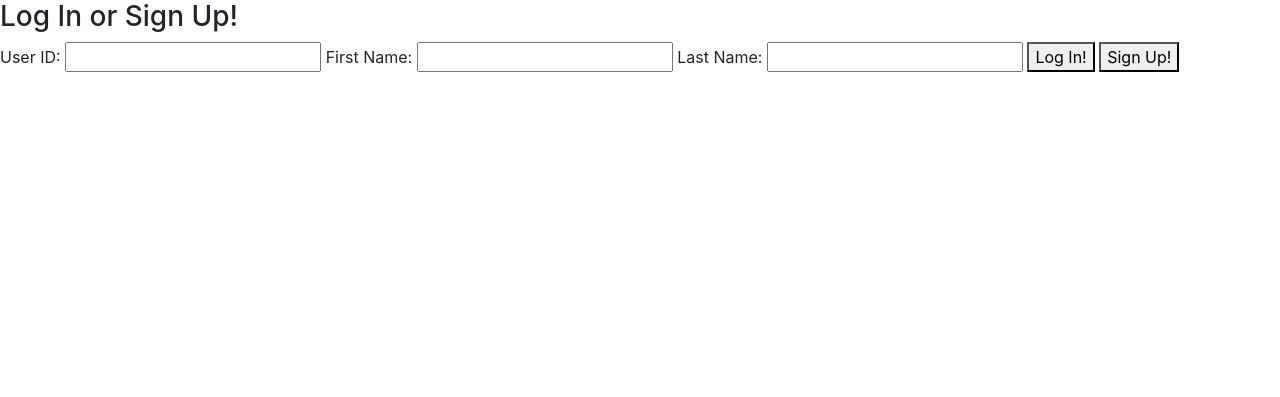
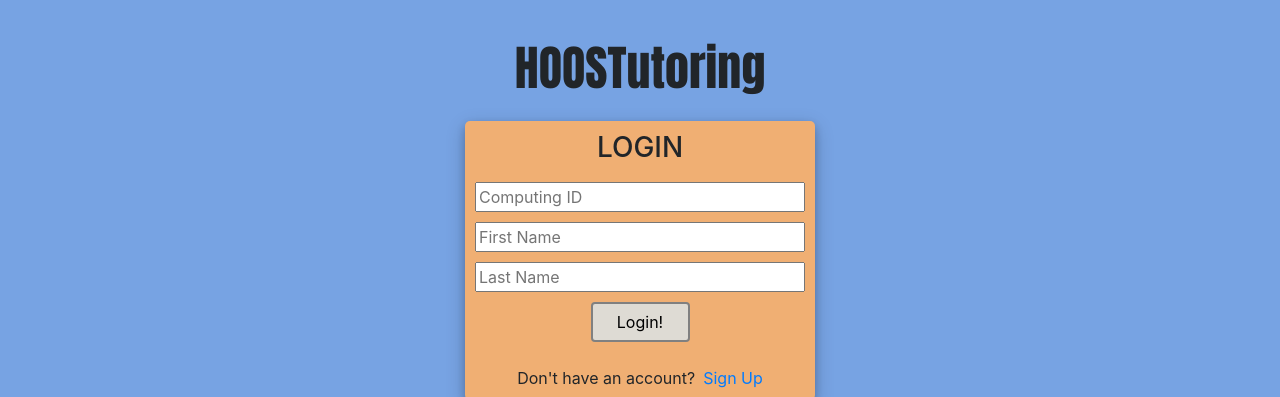
Before and after one commit to AliilA99/HOOSTutoring, a Django app: page /home/ in a window 1280 px wide. Shown: the top 397 px of the page. Before the commit the page ends 72 px from the top, so only its background shows below. Run offline with Django 3.2, Linux system fonts and the light colour scheme.

Commit message:
Add files via upload

```diff
--- a/Home/templates/Home/login.html
+++ b/Home/templates/Home/login.html
@@ -7,22 +7,74 @@
 
         <!-- Bootstrap CSS -->
         <link rel="stylesheet" href="https://cdn.jsdelivr.net/npm/bootstrap@4.5.3/dist/css/bootstrap.min.css" integrity="sha384-TX8t27EcRE3e/ihU7zmQxVncDAy5uIKz4rEkgIXeMed4M0jlfIDPvg6uqKI2xXr2" crossorigin="anonymous">
+
+        <style>
+            body,
+            html{
+                margin: 20px;
+                padding: 0;
+                height: 100%;
+                background: #77a3e3;
+            }
+            .user_card {
+            width: 350px;
+            margin-top: 15px;
+            margin-bottom: auto;
+            background: #f0af73;
+            position: relative;
+            display: flex;
+            justify-content: center;
+            flex-direction: column;
+            padding: 10px;
+            box-shadow: 0 4px 8px 0 rgba(0, 0, 0, 0.2), 0 6px 20px 0 rgba(0, 0, 0, 0.19);
+            -webkit-box-shadow: 0 4px 8px 0 rgba(0, 0, 0, 0.2), 0 6px 20px 0 rgba(0, 0, 0, 0.19);
+            -moz-box-shadow: 0 4px 8px 0 rgba(0, 0, 0, 0.2), 0 6px 20px 0 rgba(0, 0, 0, 0.19);
+            border-radius: 5px;
+        }
+        .login_btn {
+            width: 30%;
+            background: #DEDBD4 ;
+            color: black ;
+            margin-top: 10px;
+            border: 2px solid grey;
+        }
+
+        .form_container {
+            margin-top: 10px;
+        }
+        }
+        #form-title{
+            color: #000;
+
+        }
+        }
+
+    </style>
+
     </head>
 
     <body>
-        <h3>Log In or Sign Up!</h3>
-
         <form action="{% url 'home' %}">
-            <label for="user_id">User ID:</label>
-            <input type="text" id="user_id" name="user_id">
-            <label for="f_name">First Name:</label>
-            <input type="text" id="f_name" name="f_name">
-            <label for="l_name">Last Name:</label>
-            <input type="text" id="l_name" name="l_name">
-            <button type="submit" name="login-signup" value="login">Log In!</button>
-            <button type="submit" name="login-signup" value="signup">Sign Up!</button>
+            <h1> <font size = "+10"><center style="font-family:impact">HOOSTutoring </center></font></h1>
+            <div class="container h-100">
+                <div class="d-flex justify-content-center h-100">
+                    <div class="user_card">
+                        <div class="d-flex justify-content-center">
+                                <h3 id="form-title">LOGIN</h3>
+                        </div>
+                        <input type="text" id="user_id" name="user_id" placeholder = "Computing ID" class = "form_container">
+                        <input type="text" id="f_name" name="f_name"placeholder = "First Name" class = "form_container">
+                        <input type="text" id="l_name" name="l_name" placeholder = "Last Name", class = "form_container">
+                        <center><button type="submit" name= "login-signup" class = "btn login_btn" value="login">Login!</button></center>
+                        <div class="mt-4">
+                            <div class="d-flex justify-content-center links">
+                        Don't have an account? <a href="{% url 'login' %}" class="ml-2">Sign Up</a>
+                            </div>
+                        </div>
+                    </div>
+                </div>
+            </div>
+            <center><img src = "https://fanapeel.com/wp-content/uploads/logo_-university-of-virginia-cavaliers-white-v-black-outline-crossed-swords.png" alt = "UVA Logo" width="400" height="400"/></center>
         </form>
-        <br>
-
     </body>
 </html>
```
